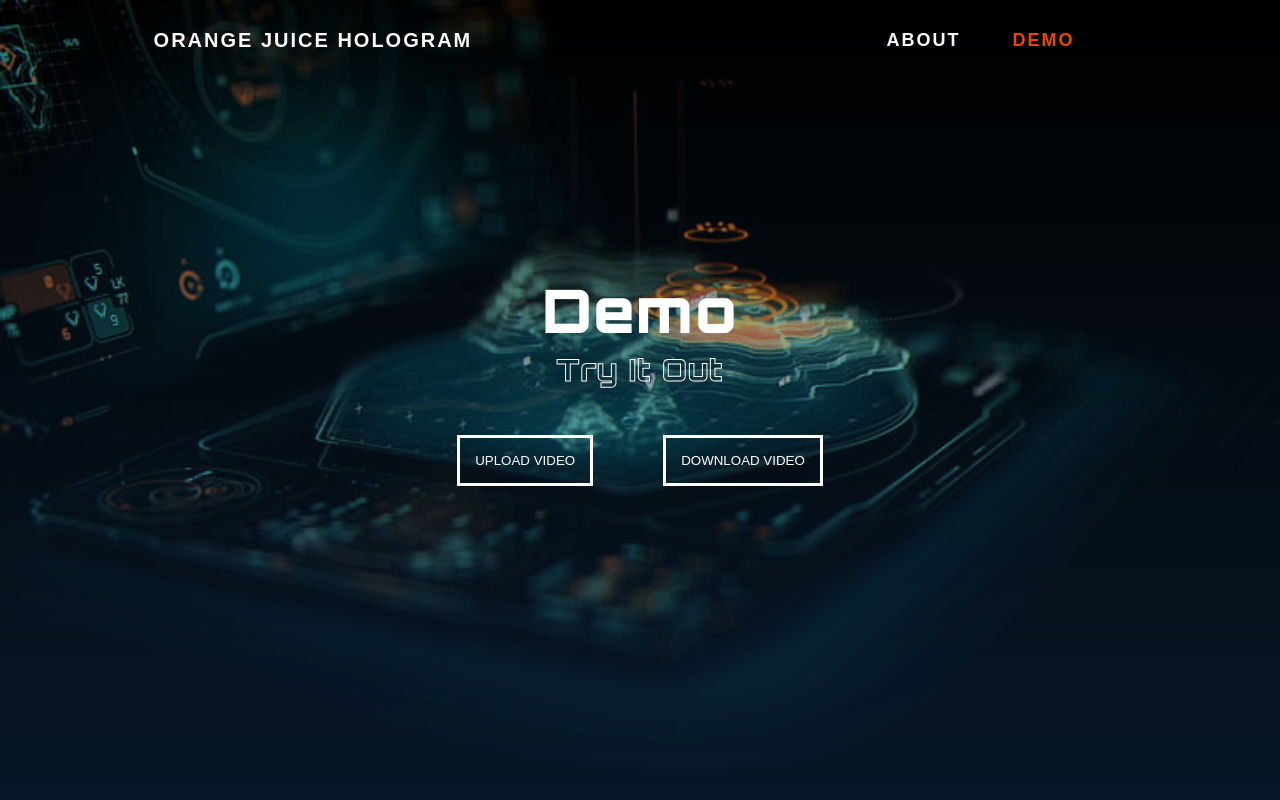
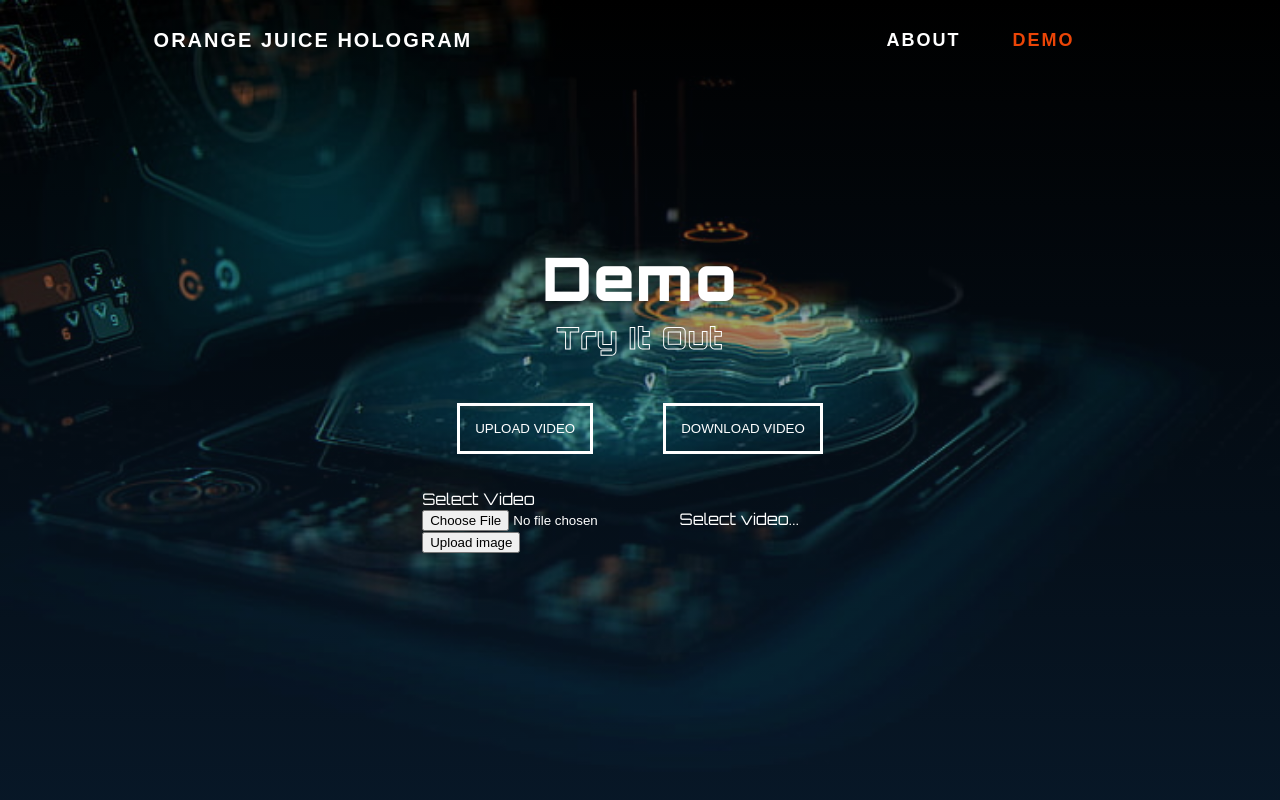
Before and after one commit to arthurjl/orangejuicehologram, a Flask app: page /demo in a window 1280 px wide. Run offline with Flask 2, Linux system fonts and the light colour scheme.

Commit message:
incorporate upload with demo site HAHAHAHAHAHA

```diff
--- a/app.py
+++ b/app.py
@@ -21,7 +21,50 @@ app.config["FILE_UPLOADS"] = "uploads/"
 app.config["ALLOWED_FILE_UPLOAD_EXTENSIONS"] = ["PNG", "JPG", "PDF", "JPEG", "MP4"]
 app.config["MAX_FILESIZE"] = 5 * 1024 * 1024
 
-@app.route('/upload', methods=['POST', 'GET'])
+# @app.route('/upload', methods=['POST', 'GET'])
+# def upload():
+#     if request.method == "POST":
+#         if request.files:
+#             video = request.files["video"]  # Matches 'name' attribute
+#             if not is_filesize_allowed(request.cookies.get('filesize')):
+#                 print(f"filesize exceeds limit of {app.config['MAX_FILESIZE']}")
+#                 return redirect(request.url)
+#             elif not is_filename_safe(video.filename):
+#                 print("filename is not safe / allowed")
+#                 return redirect(request.url)
+#             filename = secure_filename(video.filename)
+#             upload_location = os.path.join(app.config["FILE_UPLOADS"], filename)
+#             print(f"Uploading file to {upload_location}")
+#             upload_blob(video, upload_location)
+#             return redirect(request.url)
+
+#     # Else, GET request
+#     return render_template('demo.html')
+
+
+def is_filename_safe(filename):
+    if filename == "":
+        print("File must have a filename")
+        return False
+    elif not "." in filename:
+        print("File does not have extensions")
+        return False
+
+    ext = filename.rsplit(".", 1)[1]
+
+    return ext.upper() in app.config["ALLOWED_FILE_UPLOAD_EXTENSIONS"]
+
+def is_filesize_allowed(filesize):
+    if not filesize:
+        print('Cookies must be enabled to support upload (for our security purposes)')
+        return False
+    return int(filesize) < app.config["MAX_FILESIZE"]
+
+@app.route('/about', methods=['POST', 'GET'])
+def about():
+    return render_template('about.html')
+
+@app.route('/demo', methods=['POST', 'GET'])
 def upload():
     if request.method == "POST":
         if request.files:
@@ -39,31 +82,6 @@ def upload():
             return redirect(request.url)
 
     # Else, GET request
-    tasks = [{'name': 'get stuff done', 'detail': 'yes yes yes'}, {'name': 'get stuff don1e', 'detail': 'yes yes y2es'}, {'name': 'g3et stuff done', 'detail': 'yes 4yes yes'},]
-    return render_template('upload.html', tasks=tasks)
-
-
-def is_filename_safe(filename):
-    if filename == "":
-        print("File must have a filename")
-        return False
-    elif not "." in filename:
-        print("File does not have extensions")
-        return False
-
-    ext = filename.rsplit(".", 1)[1]
-
-    return ext.upper() in app.config["ALLOWED_FILE_UPLOAD_EXTENSIONS"]
-
-def is_filesize_allowed(filesize):
-    return int(filesize) < app.config["MAX_FILESIZE"]
-
-@app.route('/about', methods=['POST', 'GET'])
-def about():
-    return render_template('about.html')
-
-@app.route('/demo', methods=['POST', 'GET'])
-def demo():
     return render_template('demo.html')
 
 
--- a/templates/demo.html
+++ b/templates/demo.html
@@ -17,6 +17,16 @@
                <a href = "#" class="learnMoreButton"><button>Upload Video</button></a>
                <a href = "#" class="learnMoreButton"><button>Download Video</button></a>
             </div>
+
+            <form action="/demo" method="POST" enctype="multipart/form-data">
+                <label>Select Video</label>
+                <div class="custom-file">
+                  <input oninput="filesize(this)" type="file" name="video" id="video">
+                  <label for="video">Select video...</label>
+                </div>
+
+                <button type="submit">Upload image</button>
+            </form>
         </div>
     </div>
 </div>
```
